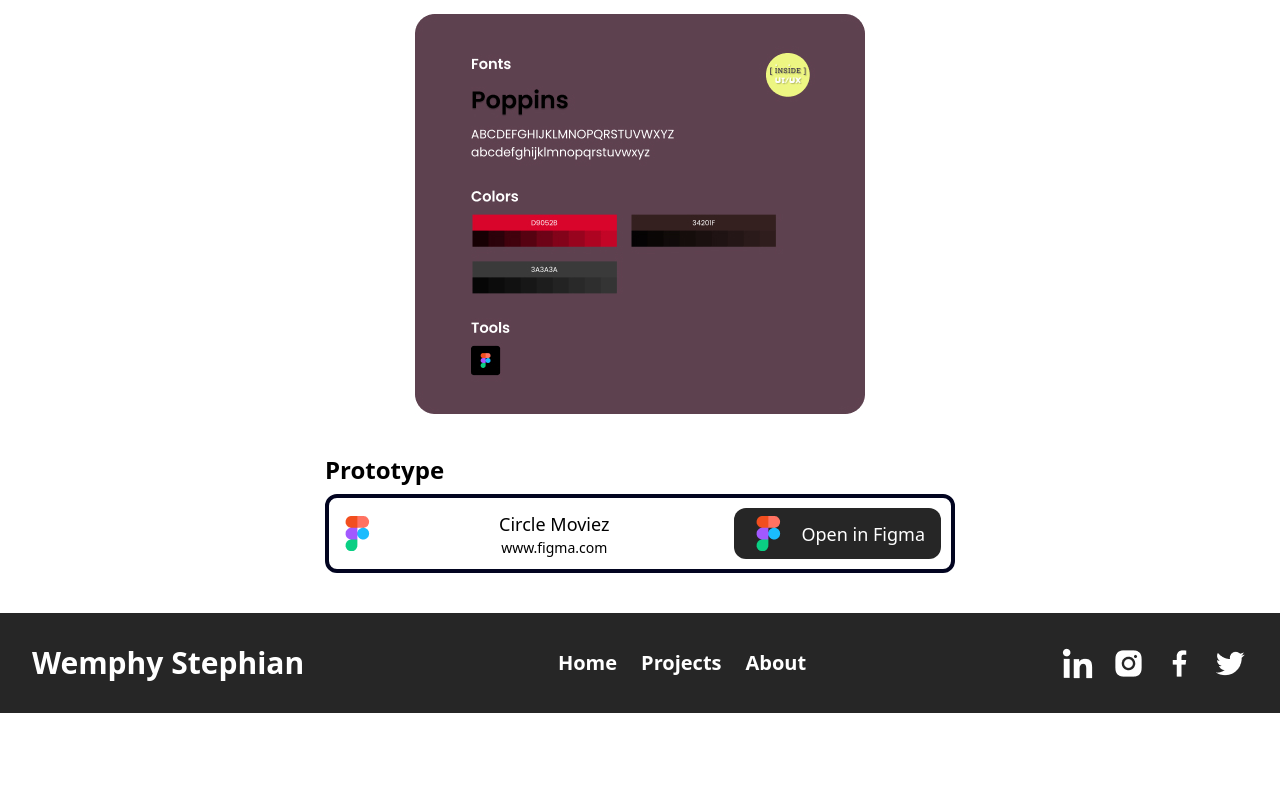
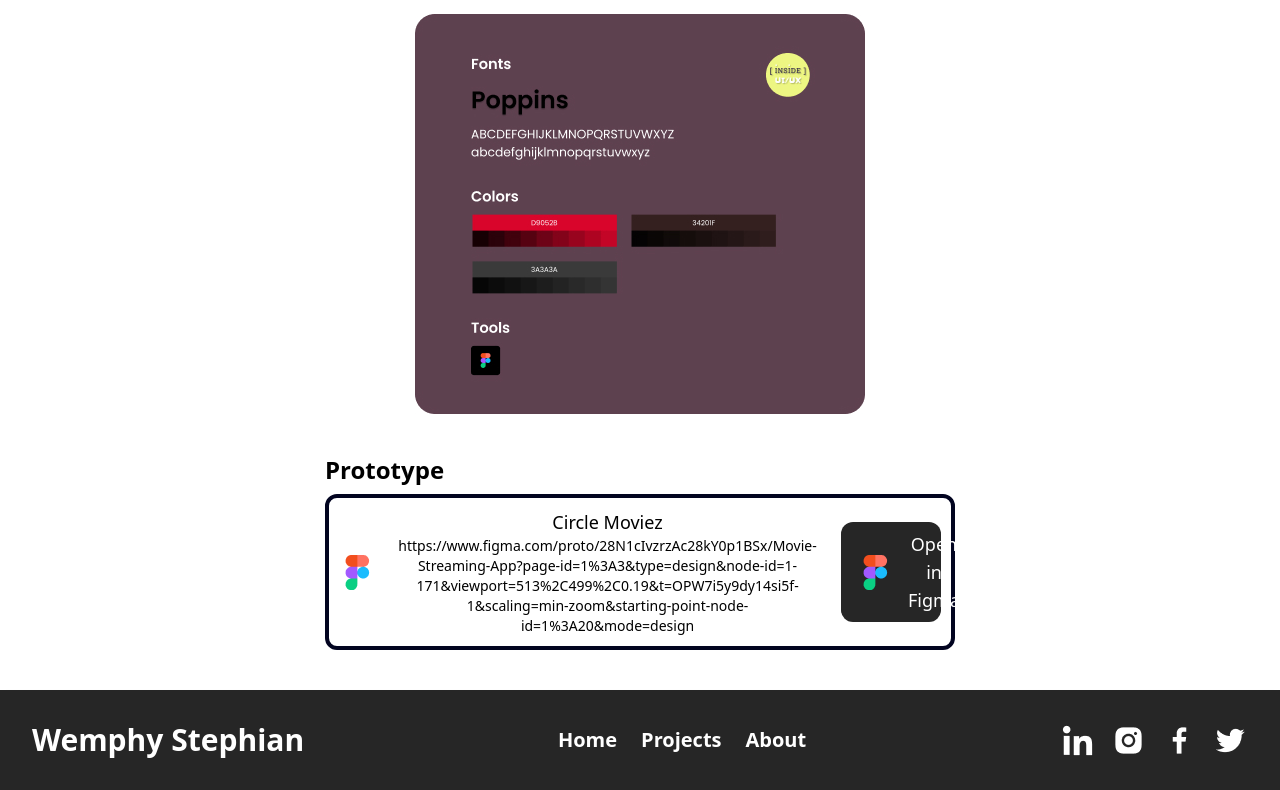
Before and after one commit to wemphy24/resume-blog, a Nuxt app: page /projects/circlemoviez in a window 1280 px wide. Shown: the part 2690-3480 px from the top of the page. Before the commit the page ends 3403 px from the top, so only its background shows below. Built offline with nearby package versions, Linux system fonts and the light colour scheme.

Commit message:
Static Change

```diff
--- a/layouts/default.vue
+++ b/layouts/default.vue
@@ -63,10 +63,10 @@
         </li>
       </ul>
       <div class="mt-10 lg:mt-0 flex gap-4 items-center justify-center">
-        <a href="">
+        <a href="https://www.linkedin.com/in/wemphy-stephian/">
           <img src="/img/linkedin.png" alt="" />
         </a>
-        <a href="">
+        <a href="https://www.instagram.com/_wemphy_/">
           <img src="/img/instagram.png" alt="" />
         </a>
         <a href="">
--- a/pages/index.vue
+++ b/pages/index.vue
@@ -27,10 +27,10 @@
         </div>
 
         <div class="mt-10 sm:mt-0 flex items-center gap-4 justify-center">
-          <a href="">
+          <a href="https://www.linkedin.com/in/wemphy-stephian/">
             <img src="/img/linkedin.png" alt="" />
           </a>
-          <a href="">
+          <a href="https://www.instagram.com/_wemphy_/">
             <img src="/img/instagram.png" alt="" />
           </a>
           <a href="">
@@ -97,7 +97,7 @@
       That's all about me, feel free to say hi!
     </div>
     <div class="mx-auto text-2xl font-medium text-center">
-      Pour your ideas into my email or can discuss with me. I am available 7pm
+      Pour your ideas into my email or can discuss with me. I am available 7am
       to 5pm. I'm very willing to work with you.
     </div>
     <div class="py-10 text-center">
--- a/pages/projects/circlemoviez.vue
+++ b/pages/projects/circlemoviez.vue
@@ -23,7 +23,7 @@
       imgTwo="/img/cm2.jpg"
       imgThree="/img/cm3.jpg"
       imgFour="/img/cm4.jpg"
-      linkFigma="www.figma.com"
+      linkFigma="https://www.figma.com/proto/28N1cIvzrzAc28kY0p1BSx/Movie-Streaming-App?page-id=1%3A3&type=design&node-id=1-171&viewport=513%2C499%2C0.19&t=OPW7i5y9dy14si5f-1&scaling=min-zoom&starting-point-node-id=1%3A20&mode=design"
     />
   </section>
 </template>
--- a/pages/projects/gamerz.vue
+++ b/pages/projects/gamerz.vue
@@ -13,7 +13,7 @@
       imgTwo="/img/g2.jpg"
       imgThree="/img/g3.jpg"
       imgFour="/img/g4.jpg"
-      linkFigma="www.figma.com"
+      linkFigma="https://www.figma.com/proto/oqXdE6PJamjEWH3fqV7slP/Gaming-Community-App?page-id=170%3A2&type=design&node-id=170-3&viewport=643%2C767%2C0.28&t=EAFcU0o0tDNK12bW-1&scaling=min-zoom&starting-point-node-id=170%3A1346&mode=design"
     />
   </section>
 </template>
--- a/pages/projects/influencer.vue
+++ b/pages/projects/influencer.vue
@@ -13,7 +13,7 @@
       imgTwo="/img/im2.jpg"
       imgThree="/img/im3.jpg"
       imgFour="/img/im4.jpg"
-      linkFigma="www.figma.com"
+      linkFigma="https://www.figma.com/proto/H4HzGXRbt1XyjFBU3TARpZ/Influencer-Market?page-id=0%3A1&type=design&node-id=1-326&viewport=455%2C626%2C0.59&t=8eXIIzcLtz18VnQP-1&scaling=min-zoom&starting-point-node-id=1%3A326&mode=design"
     />
   </section>
 </template>
--- a/pages/projects/kencan.vue
+++ b/pages/projects/kencan.vue
@@ -13,7 +13,7 @@
       imgTwo="/img/da2.jpg"
       imgThree="/img/da3.jpg"
       imgFour="/img/da4.jpg"
-      linkFigma="www.figma.com"
+      linkFigma="https://www.figma.com/proto/NJGIRlxvHz6VhvpK4Npzha/Dating-App?page-id=0%3A1&type=design&node-id=806-20&viewport=75%2C-80%2C0.36&t=4zwLIKvvEhnG4zKQ-1&scaling=scale-down&starting-point-node-id=806%3A20&mode=design"
     />
   </section>
 </template>
--- a/pages/projects/konnaku.vue
+++ b/pages/projects/konnaku.vue
@@ -13,7 +13,7 @@
       imgTwo="/img/k2.jpg"
       imgThree="/img/k3.jpg"
       imgFour="/img/k4.jpg"
-      linkFigma="www.figma.com"
+      linkFigma="https://www.figma.com/proto/pUk7MYMRr2UQuPrQyBdFa9/Konnaku?page-id=0%3A1&type=design&node-id=1-5&viewport=417%2C718%2C0.3&t=e13poD7N2bxHUVLL-1&scaling=min-zoom&starting-point-node-id=1%3A5&mode=design"
     />
   </section>
 </template>
--- a/pages/projects/racingparts.vue
+++ b/pages/projects/racingparts.vue
@@ -13,7 +13,7 @@
       imgTwo="/img/rp2.jpg"
       imgThree="/img/rp3.jpg"
       imgFour="/img/rp4.jpg"
-      linkFigma="www.figma.com"
+      linkFigma="https://www.figma.com/proto/O0rKLpTy7T2xeUxK0s3Xj9/RacingPart?page-id=505%3A69&type=design&node-id=982-45&viewport=634%2C493%2C0.51&t=ZCoI8SiiWyq66KYv-1&scaling=min-zoom&starting-point-node-id=982%3A45&mode=design"
     />
   </section>
 </template>
```
